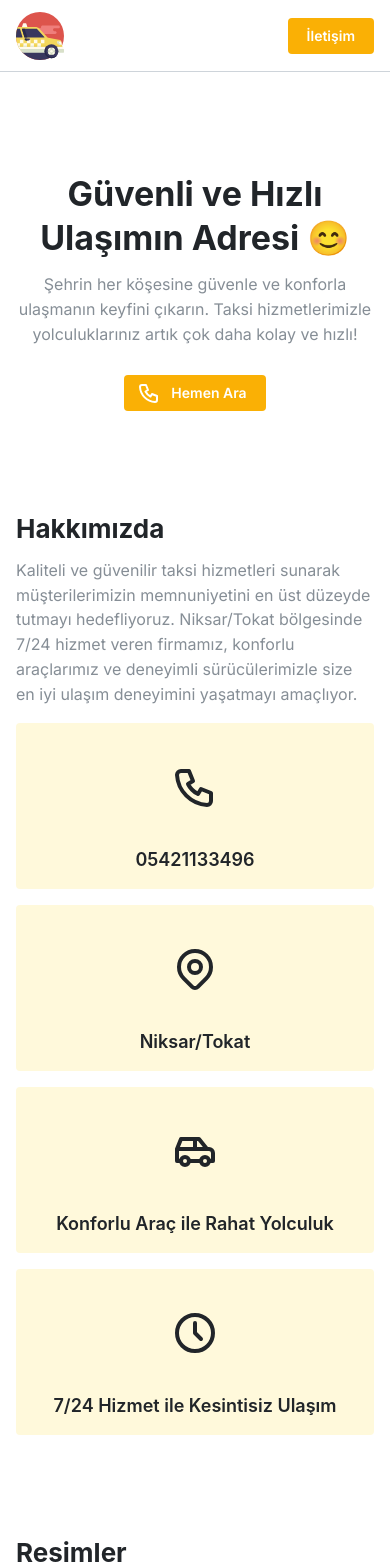
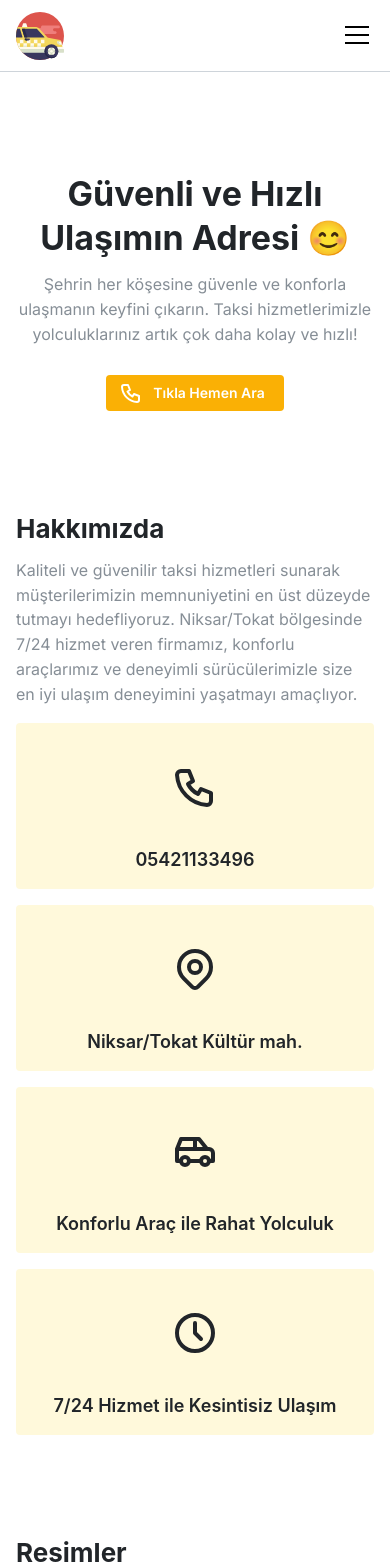
Before and after one commit to girayselcuk/niksar-taksi, a Next.js app: page / in a window 390 px wide. Shown: the top 1568 px of the page. Built offline with nearby package versions, Linux system fonts and the light colour scheme.

Commit message:
son dokunuşlar.

```diff
--- a/next.config.mjs
+++ b/next.config.mjs
@@ -1,4 +1,6 @@
 /** @type {import('next').NextConfig} */
-const nextConfig = {};
+const nextConfig = {
+	reactStrictMode: false,
+};
 
 export default nextConfig;
--- a/package.json
+++ b/package.json
@@ -19,7 +19,8 @@
     "npm": "^10.8.1",
     "react": "^18",
     "react-dom": "^18",
-    "sass": "^1.77.6"
+    "sass": "^1.77.6",
+    "sharp": "^0.33.4"
   },
   "devDependencies": {
     "eslint": "^8",
--- a/src/components/header/header.scss
+++ b/src/components/header/header.scss
@@ -13,4 +13,19 @@
 		justify-content: space-between;
 		height: 100%;
 	}
+
+	&-contact-button {
+		display: block;
+		@media (max-width: 768px) {
+			display: none;
+		}
+	}
+
+	&-mobile-toggle {
+		display: none;
+
+		@media (max-width: 768px) {
+			display: block;
+		}
+	}
 }
--- a/src/components/header/index.jsx
+++ b/src/components/header/index.jsx
@@ -1,4 +1,4 @@
-import { Button, Container } from "@mantine/core";
+import { Burger, Button, Container } from "@mantine/core";
 import "./header.scss";
 import Image from "next/image";
 import TaxiLogo from "@/assets/icons/taxi.svg";
@@ -23,7 +23,15 @@ export default function Header() {
 
 				<NavigationMenu />
 
-				<Button color="yellow">İletişim</Button>
+				<Button
+					color="yellow"
+					className="header-contact-button"
+				>
+					İletişim
+				</Button>
+				<div className="header-mobile-toggle">
+					<Burger />
+				</div>
 			</Container>
 		</header>
 	);
--- a/src/containers/about/index.jsx
+++ b/src/containers/about/index.jsx
@@ -43,7 +43,7 @@ export default function AboutContainer() {
 						<GridCol span={{ base: 12, xs: 12, sm: 6 }}>
 							<AboutCard
 								icon={<IconMapPin />}
-								title="Niksar/Tokat"
+								title="Niksar/Tokat Kültür mah."
 							/>
 						</GridCol>
 						<GridCol span={{ base: 12, xs: 12, sm: 6 }}>
--- a/src/containers/gallery/index.jsx
+++ b/src/containers/gallery/index.jsx
@@ -2,6 +2,7 @@
 import "./gallery.scss";
 import { Carousel } from "@mantine/carousel";
 import denemeresim from "@/assets/images/deneme.jpg";
+import taksi1 from "@/assets/images/taksi1.jpg";
 import Image from "next/image";
 import { Text, Title } from "@mantine/core";
 
@@ -41,7 +42,7 @@ export default function GalleryContainer() {
 					</Carousel.Slide>
 					<Carousel.Slide>
 						<Image
-							src={denemeresim}
+							src={taksi1}
 							height={300}
 							quality={100}
 						/>
--- a/src/containers/hero/index.jsx
+++ b/src/containers/hero/index.jsx
@@ -26,7 +26,7 @@ export default function HeroContainer() {
 						mt="md"
 						leftSection={<IconPhone />}
 					>
-						Hemen Ara
+						Tıkla Hemen Ara
 					</Button>
 				</Link>
 			</div>
```
Also changed, not shown: src/assets/images/taksi1.jpg (added), 1 other file (tests, documents, lock files or other folders).
